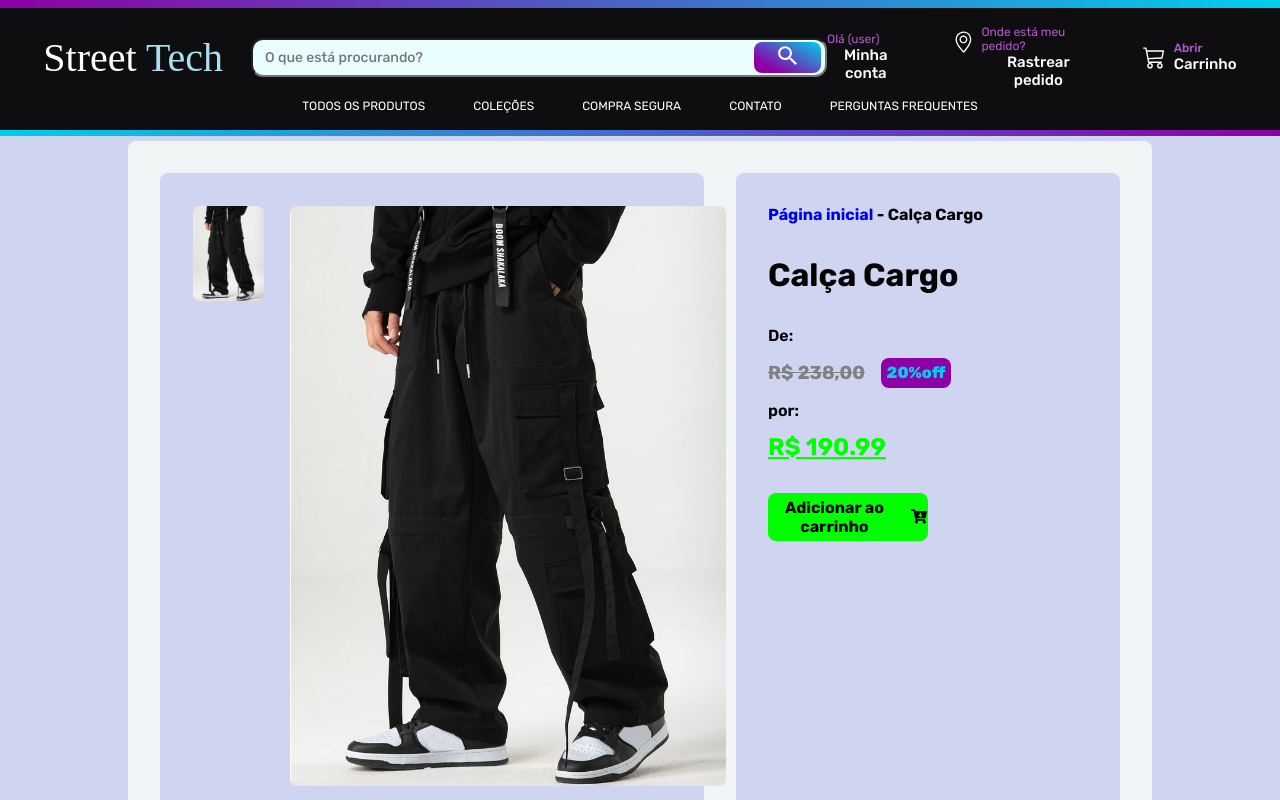
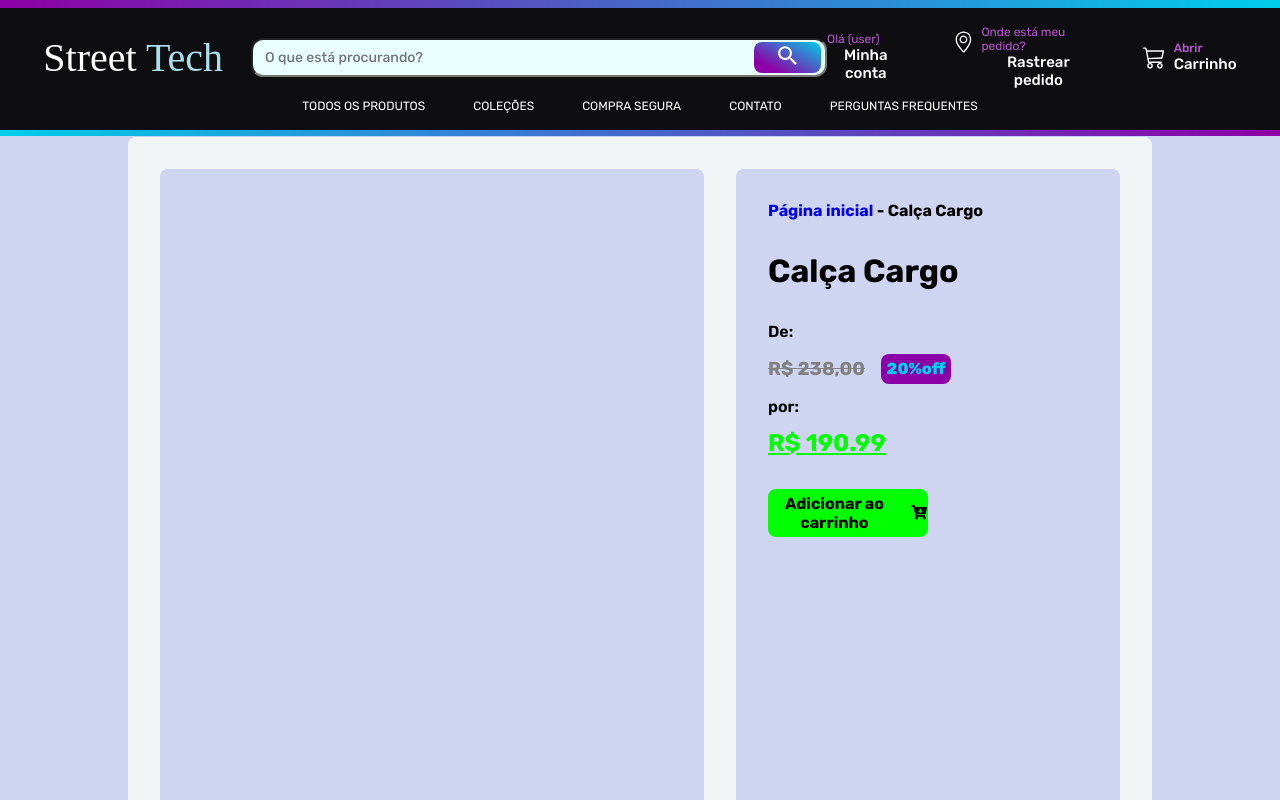
Before and after one commit to gustavocarvalho-ra/NextJs-Loja_Roupas, a Next.js app: page /produtos/1 in a window 1280 px wide. Shown: the top 800 px of the page. Built offline with nearby package versions, Linux system fonts and the light colour scheme; a web font is replaced by a local one.

Commit message:
feat: test skeleton

```diff
--- a/app/produtos/[id]/page.tsx
+++ b/app/produtos/[id]/page.tsx
@@ -24,7 +24,7 @@ const ProdutoDetalhes: React.FC<{ params: Params}> = ({ params }) => {
   const { id } = params;
   const produto = pro?.find(item => item.id.toString() === id);
   const { handleAddProductShopping, notification } = useShoppingCart();
-
+  const [ isLoading, setIsLoading ] = useState(true);
 
   if (!produto)
     return (
@@ -40,9 +40,33 @@ const ProdutoDetalhes: React.FC<{ params: Params}> = ({ params }) => {
 
         <Main>
           <div className="deta">
-            <div className="imag">
-              <Image src={produto.photo} className="mini" alt="Imagem do produto minimizado" width={80} height={95}/>
-              <Image src={produto.photo} alt="Imagem do produto" width={550} height={580}/>
+            <div className="imag" style={{ position: "relative"}}>
+              {isLoading ? (
+                <div style={{
+                  backgroundColor: "var(--back)",
+                  borderRadius: "8px",
+                  width: "80px",
+                  height: "95px",
+                  animation: "pulse 1.5s infinite",
+                  }}
+                />
+              ) : (
+                <Image src={produto.photo} className="mini" alt="Imagem do produto minimizado" width={80} height={95}/>
+              )}
+              {isLoading ? (
+                <div
+                  style={{
+                    backgroundColor: "var(--back)",
+                    borderRadius: "8px",
+                    width: "550px",
+                    height: "580px",
+                    animation: "pulse 1.5s infinite",
+                    marginTop: "10px",
+                  }}
+                />
+              ) : (
+                <Image src={produto.photo} alt="Imagem do produto" width={550} height={580}/>
+              )}
             </div>
             <div className="stat">
               <div className="lin">
```
